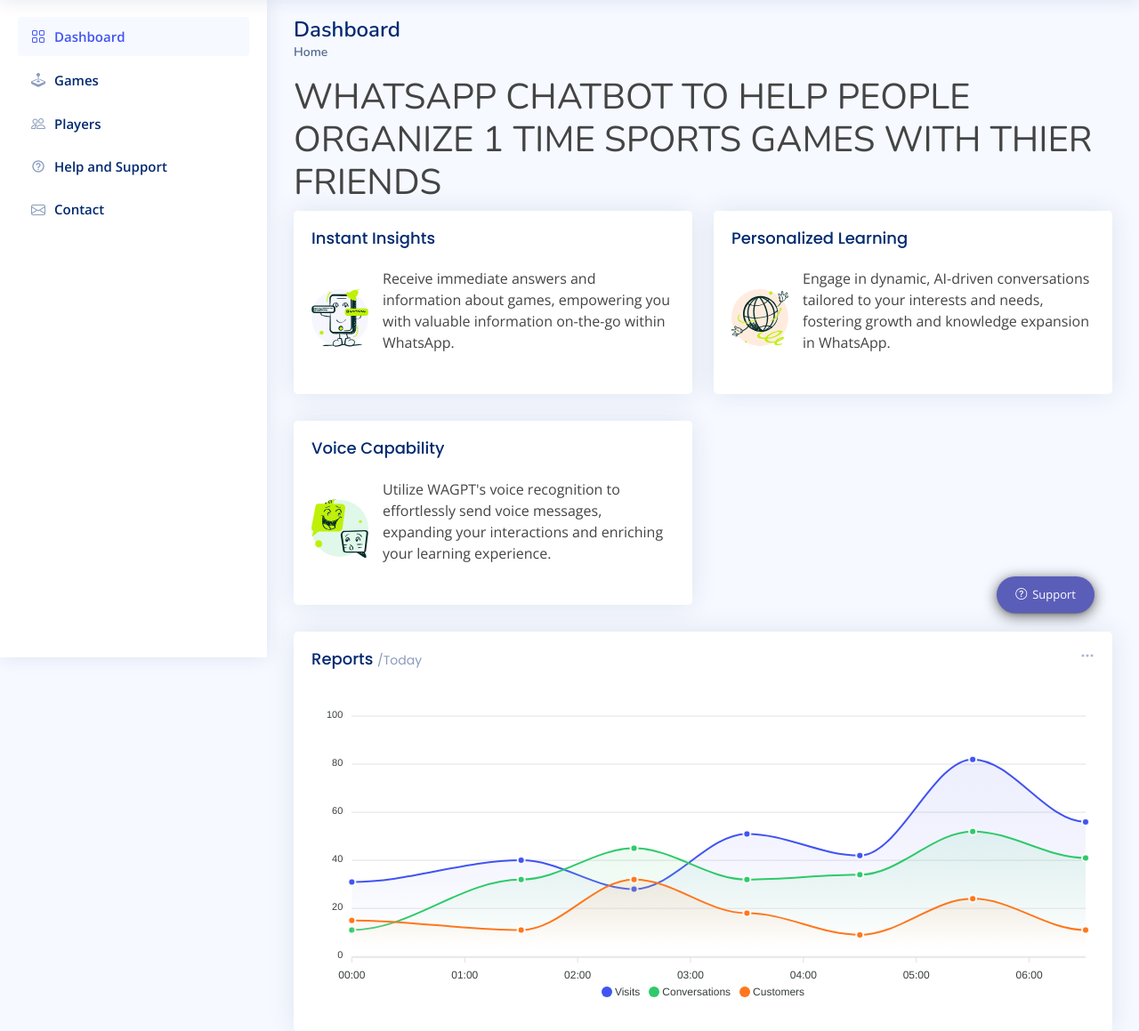
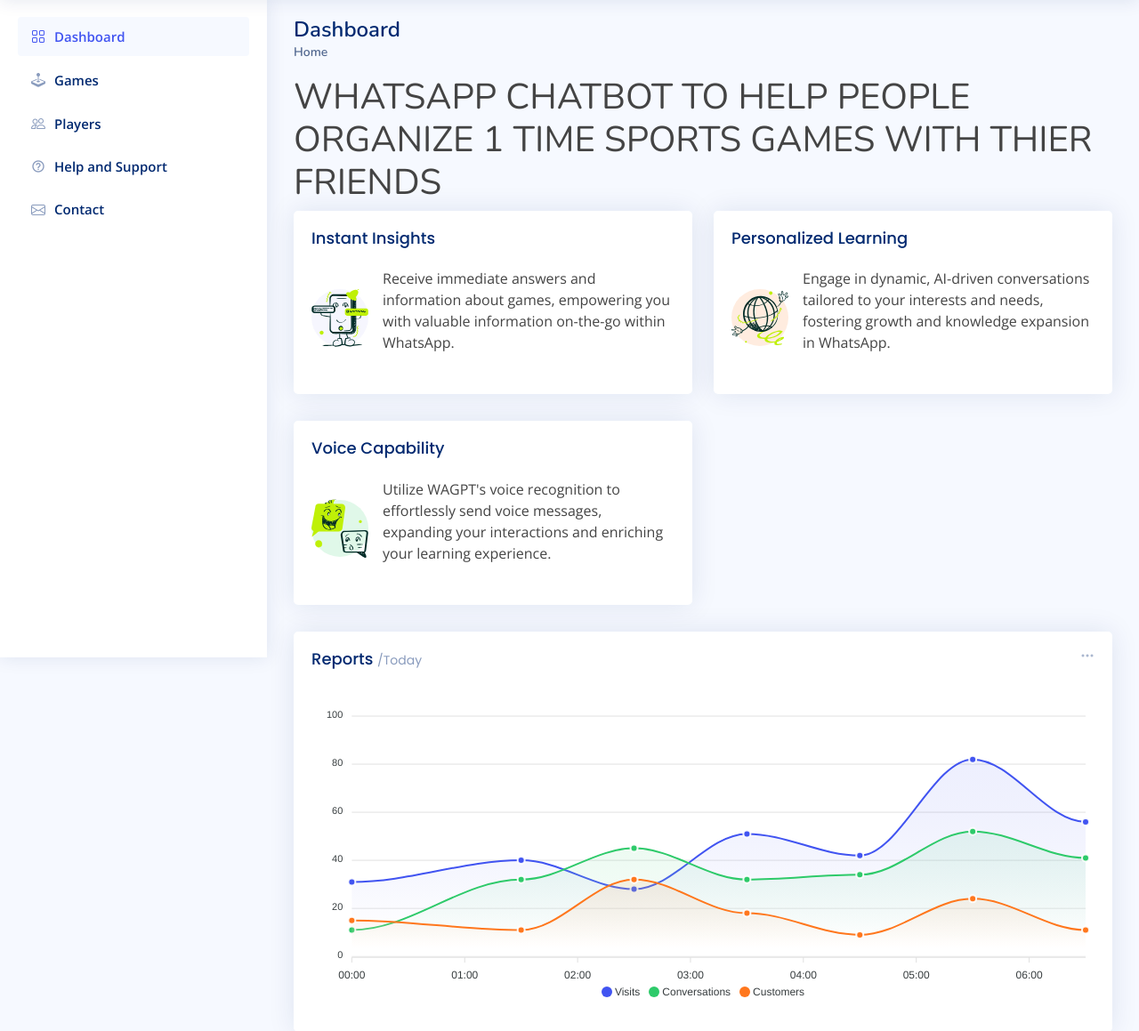
Before and after one commit to keiru517/wa_game_bot, a Django app: page / in a window 1280 px wide. Shown: the part 61-1220 px from the top of the page at 89% size. Run offline with Django 4.2, Linux system fonts and the light colour scheme; some libraries are stand-ins or nearby versions.

Commit message:
updated css

```diff
--- a/whatsapp/templates/index.html
+++ b/whatsapp/templates/index.html
@@ -612,10 +612,10 @@
 
       </div>
     </section>
-    <div id="chat-circle" class="btn btn-raised">
+    {% comment %} <div id="chat-circle" class="btn btn-raised">
       <div id="chat-overlay"></div>
       <i class="bi bi-question-circle"></i><span style='padding-left:6px'>Support</span>
-</div>
+</div> {% endcomment %}
 
 <div class="chat-box">
   <div class="chat-box-header">
```
